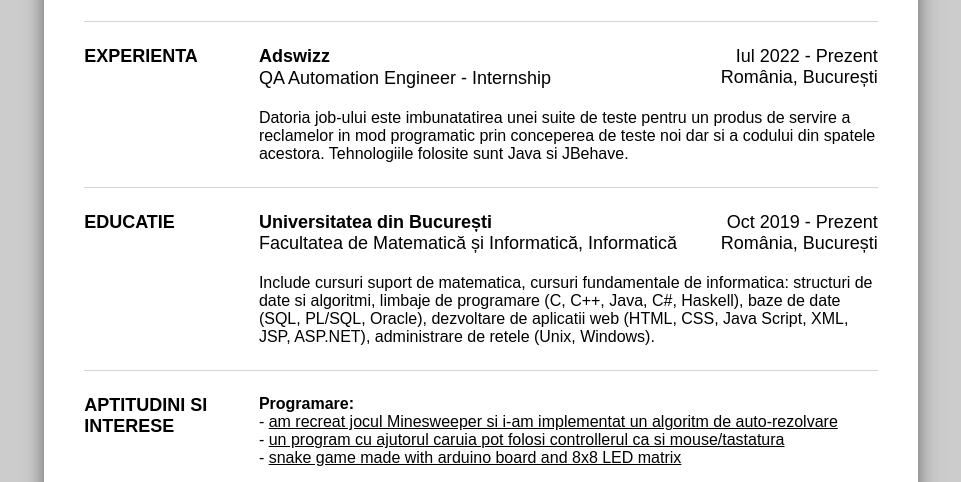
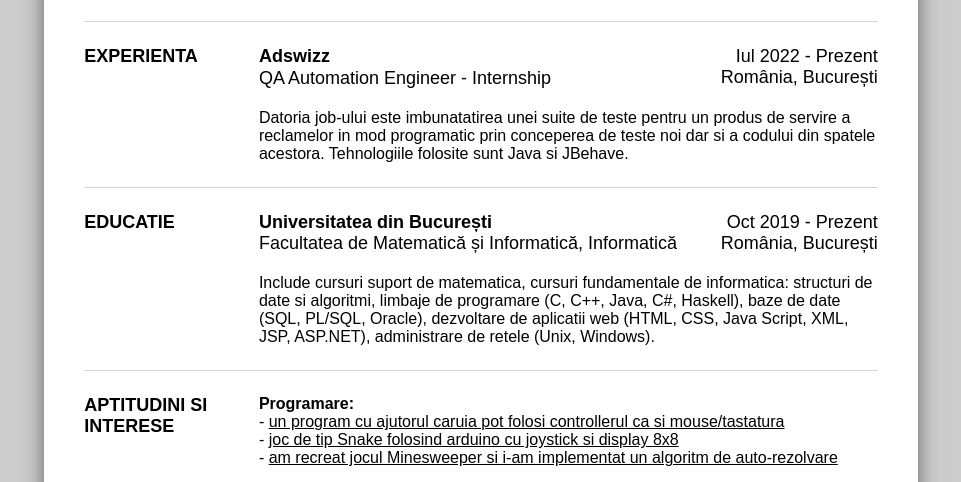
Before and after one commit to ediberbe/ediberbe.github.io, a plain HTML site: page cv/cv.html in a window 1280 px wide. Shown: the part 305-787 px from the top of the page, without its empty margins (159-1120 px from the left). Drawn offline with Linux system fonts and the light colour scheme.

Commit message:
Add files via upload

```diff
--- a/cv/cv.html
+++ b/cv/cv.html
@@ -77,9 +77,12 @@
             <div class="section-title">APTITUDINI SI INTERESE</div>
             <div class="text-container">
                 <span style="font-weight:bold">Programare:</span><br>
-                - <a id="github" href="https://github.com/ediberbe/minesweeper_auto-solver">am recreat jocul Minesweeper si i-am implementat un algoritm de auto-rezolvare</a><br>
-                - <a id="github" href="https://github.com/ediberbe/desktop_controller">un program cu ajutorul caruia pot folosi controllerul ca si mouse/tastatura</a><br>
-                - <a id="github" href="https://github.com/ediberbe/arduino_snake">snake game made with arduino board and 8x8 LED matrix</a><br><br>
+                - <a id="github" href="https://github.com/ediberbe/desktop_controller">un program cu ajutorul caruia pot folosi controllerul ca si mouse/tastatura</a>
+                <br>
+                - <a id="github" href="https://github.com/ediberbe/arduino_snake">joc de tip Snake folosind arduino cu joystick si display 8x8</a>
+                <br>
+                - <a id="github" href="https://github.com/ediberbe/minesweeper_auto-solver">am recreat jocul Minesweeper si i-am implementat un algoritm de auto-rezolvare</a>
+                <br><br>
                 <span style="font-weight:bold">Limba engleza:</span> Inteleg si vorbesc bine limba engleza.<br><br>
                 <span style="font-weight:bold">Speedcubing:</span> Am participat in cadrul evenimentului Bucharest Rubik Summer 2014 unde am obtinut un timp de 27.61 secunde pentru proba 3x3x3.
             </div>
```
